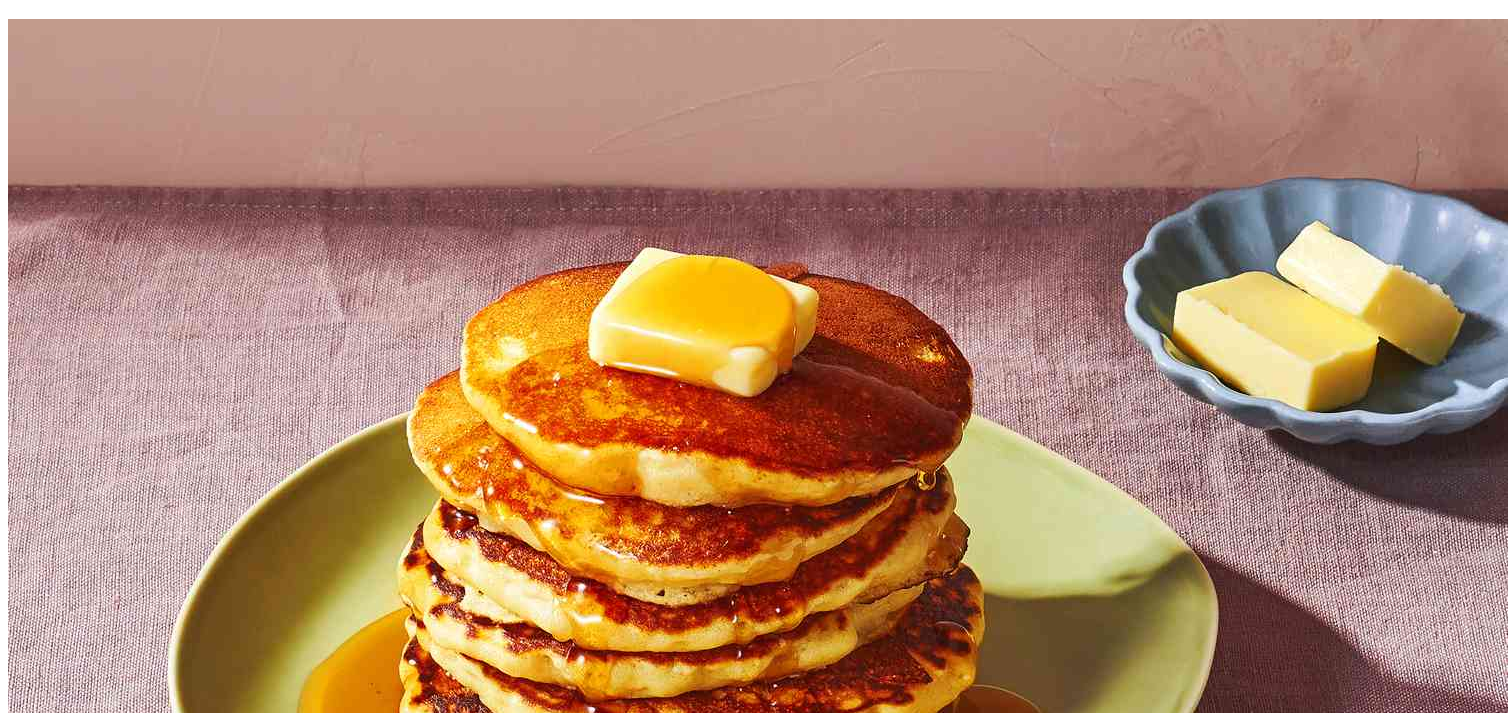
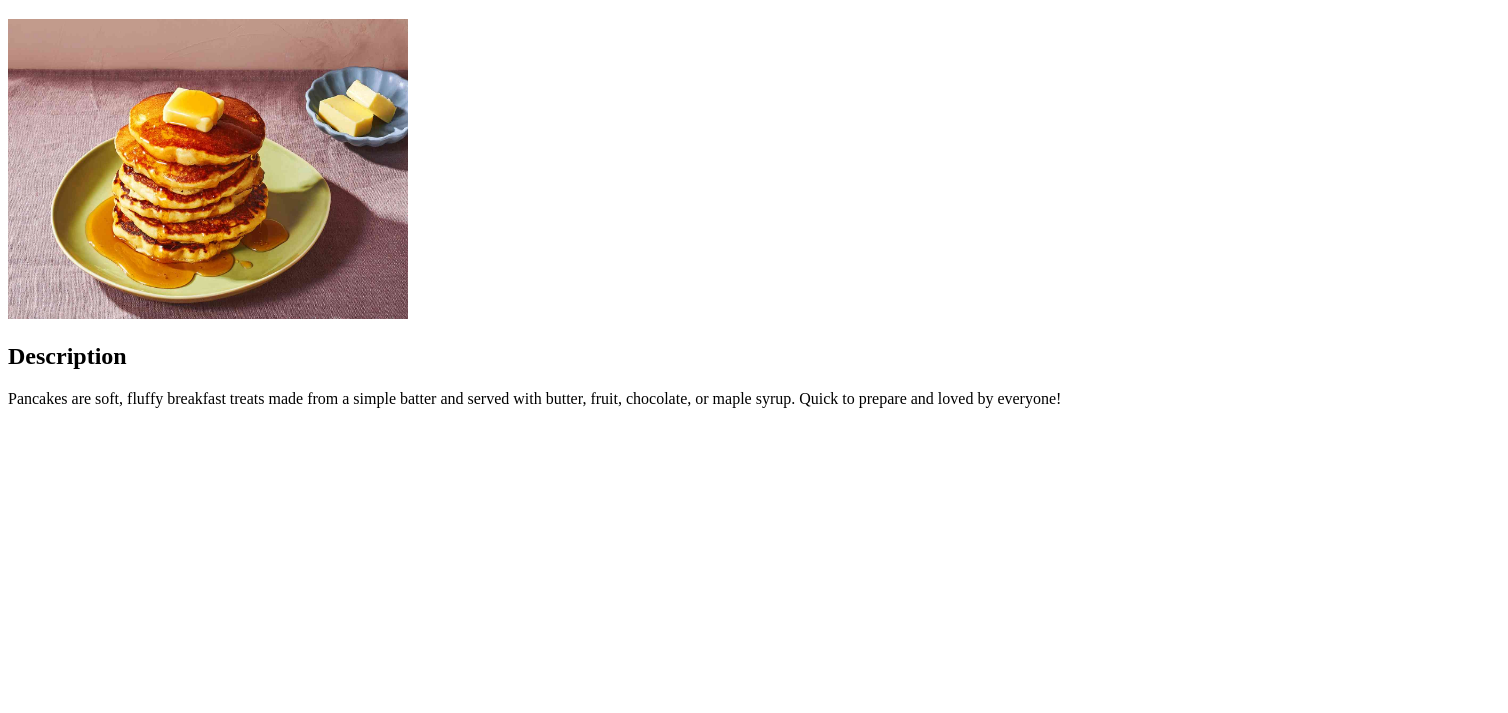
Before and after one commit to Abhinav-S-Kumar/Odin-recipies, a plain HTML site: page pancakes.html in a window 1280 px wide. Shown: the part 87-800 px from the top of the page, 1508 px wide, since content can reach past the window. Drawn offline with Linux system fonts and the light colour scheme.

Commit message:
Update pancakes.html

```diff
--- a/pancakes.html
+++ b/pancakes.html
@@ -9,7 +9,7 @@
     <a href="index.html">Home</a>
     <h1>Pancakes</h1>
 
-    <img src="Pancake.jpg">
+    <img src="Pancake.jpg" width="400" height= "300">
 
     <h2>Description</h2>
     <p>Pancakes are soft, fluffy breakfast treats made from a simple batter and served with
```
